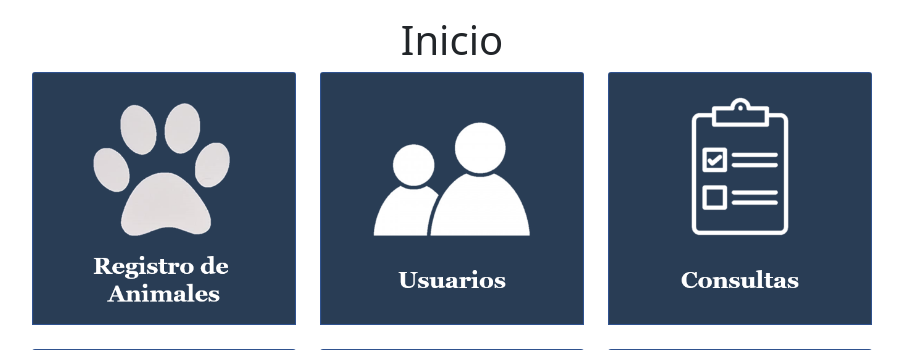
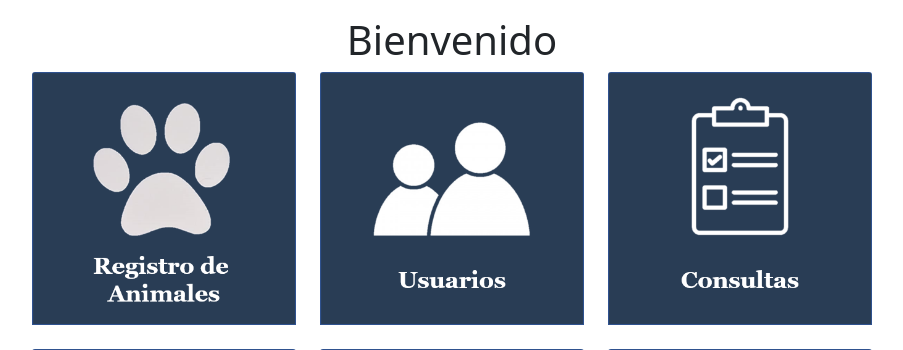
Before and after one commit to LIS-Project-2022/veterinaria, a PHP site: page /dashboard/home in a window 1280 px wide. Shown: the part 60-410 px from the top of the page, without its empty margins (182-1085 px from the left). Run offline with PHP 8.4, Linux system fonts and the light colour scheme; some libraries are stand-ins or nearby versions.

Commit message:
correccion
corrección en inicio

```diff
--- a/dashboard/home/index.php
+++ b/dashboard/home/index.php
@@ -1,6 +1,6 @@
 <?php
     require_once('../../app/views/template/page.class.php');
-    Page::templateHeader('Inicio');
+    Page::templateHeader('Bienvenido');
     require_once('../../app/views/home/index.php');
     Page::templateFooter();
 ?>
```
